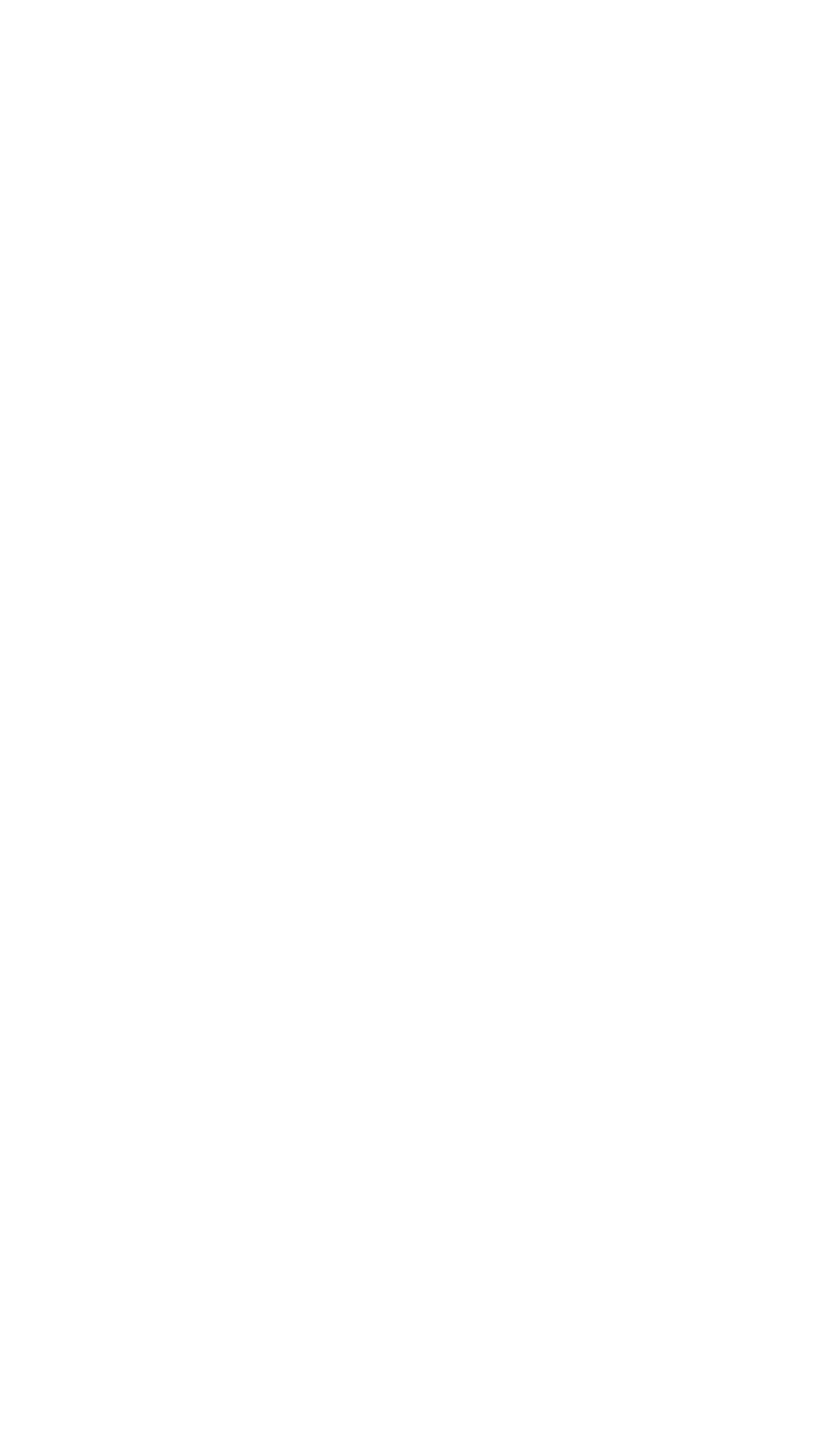
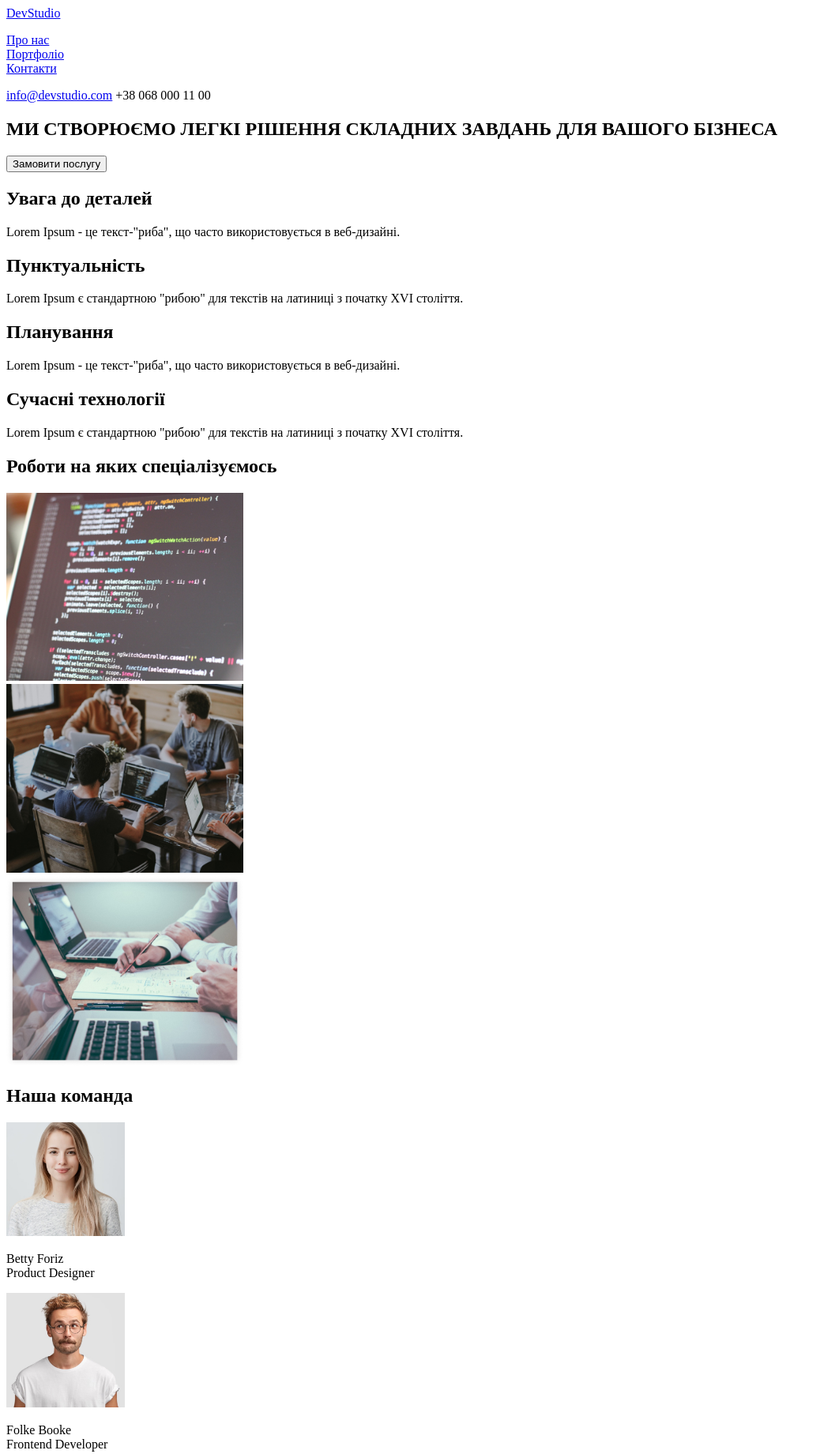
Before and after one commit to Yaroslav-Radionenko/wt-markup-01, a plain HTML site: page index.html in a window 1280 px wide. Shown: the top 1841 px of the page at 79% size, without its empty margins (0-1038 px from the left). Before the commit the page ends 800 px from the top, so only its background shows below. Drawn offline with Linux system fonts and the light colour scheme.

Commit message:
Update index.html

```diff
--- a/index.html
+++ b/index.html
@@ -1,11 +1,97 @@
 <!DOCTYPE html>
-<html lang="en">
+<html lang="uk">
+
 <head>
     <meta charset="UTF-8">
     <meta name="viewport" content="width=device-width, initial-scale=1.0">
-    <title>Document</title>
+    <title>DevStudio</title>
+    <link rel="stylesheet" href="#devstudio">
 </head>
+
+    <style>
+        ul {
+            list-style: none;
+            padding: 0;
+        }
+    </style>
+
 <body>
+    <header>
+        <a href="#" class="logo">DevStudio</a>
+        <nav>
+            <ul>
+                <li><a href="#about">Про нас</a></li>
+                <li><a href="#portf">Портфоліо</a></li>
+                <li><a href="#contacts">Контакти</a></li>
+            </ul>
+        </nav>
+        <div class="contact-info">
+            <a href="mailto:info@devstudio.com">info@devstudio.com</a>
+            <span>+38 068 000 11 00</span>
+        </div>
+    </header>
 
+    <main>
+        <section class="intro">
+            <h1>МИ СТВОРЮЄМО ЛЕГКІ РІШЕННЯ СКЛАДНИХ ЗАВДАНЬ ДЛЯ ВАШОГО БІЗНЕСА</h1>
+            <button type="button">Замовити послугу</button>
+        </section>
+
+        <section class="services">
+            <div class="service">
+                <h2>Увага до деталей</h2>
+                <p>Lorem Ipsum - це текст-"риба", що часто використовується в веб-дизайні.</p>
+            </div>
+            <div class="service">
+                <h2>Пунктуальність</h2>
+                <p>Lorem Ipsum є стандартною "рибою" для текстів на латиниці з початку XVI століття.</p>
+            </div>
+            <div class="service">
+                <h2>Планування</h2>
+                <p>Lorem Ipsum - це текст-"риба", що часто використовується в веб-дизайні.</p>
+            </div>
+            <div class="service">
+                <h2>Сучасні технології</h2>
+                <p>Lorem Ipsum є стандартною "рибою" для текстів на латиниці з початку XVI століття.</p>
+            </div>
+        </section>
+
+        <section class="portfolio">
+            <h2>Роботи на яких спеціалізуємось</h2>
+            <ul>
+                <li><img src="images/code.jpg" alt="Код на екрані комп'ютера" width="300"></li>
+                <li><img src="images/team.jpg" alt="Команда обговорює проєкт" width="300"></li>
+                <li><img src="images/laptops.jpg" alt="Робота з ноутбуком та планшетом" width="300"></li>
+            </ul>
+
+        <section class="crew">
+            <h2>Наша команда</h2>
+            <ul>
+                <li>
+                    <img src="images/betty.jpg" width="150" alt="Бетті Форіз - дизайнер">
+                    <p>Betty Foriz<br>Product Designer</p>
+                </li>
+                <li>
+                    <img src="images/folke.jpg" width="150" alt="Фолке Боке - фронтенд розробник">
+                    <p>Folke Booke<br>Frontend Developer</p>
+                </li>
+                <li>
+                    <img src="images/mitto.jpg" width="150" alt="Міто Діто - маркетолог">
+                    <p>Mito Dito<br>Marketing</p>
+                </li>
+                <li>
+                    <img src="images/loa.jpg" width="150" alt="Лоа Спітназ - дизайнер">
+                    <p>Loa Spetnaz<br>UI Designer</p>
+                </li>
+            </ul>
+        </section>
+    </main>
 </body>
+
+    <footer>
+        <a href="#" class="logo">DevStudio</a>
+        <address>м. Харків, вул. Ярослава Мудрого, 18<br/></address>
+        <a href="mailto:info@devstudio.com">info@devstudio.com</a><br />
+        <span>+38 068 000 11 00</span>
+    </footer>
 </html>
```
